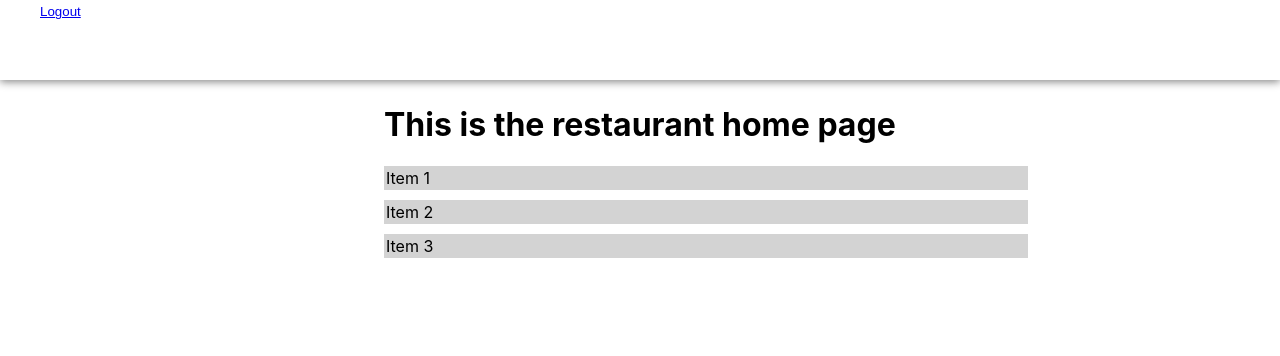
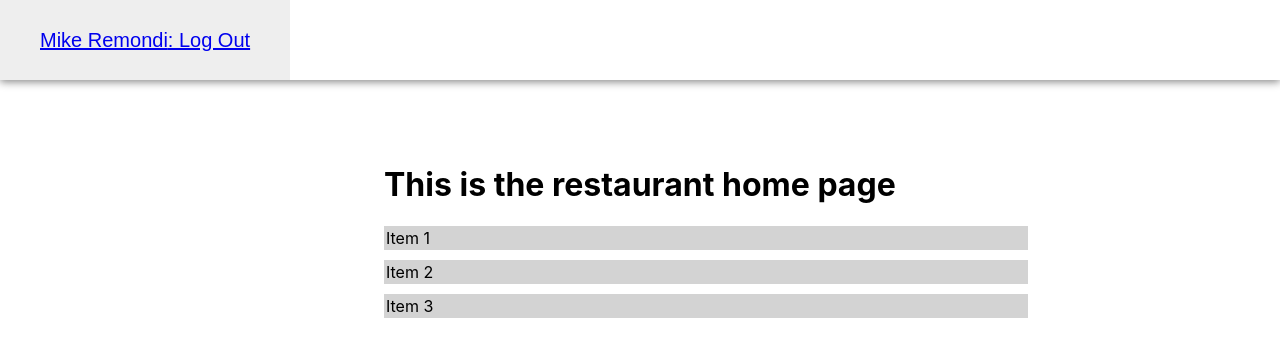
Before and after one commit to mremondi/CurateRestaurantPortal, a React (Create React App) app in the folder curate-restaurant-portal/: page / in a window 1280 px wide. Both pictures are taken after a click on the button "Login to my restaurant". Shown: the top 356 px of the page. Built offline with nearby package versions, Linux system fonts and the light colour scheme; no server answers.

Commit message:
Added more styling to login/logout buttons

```diff
--- a/curate-restaurant-portal/src/App.css
+++ b/curate-restaurant-portal/src/App.css
@@ -29,11 +29,6 @@ p{
   left: 40%;
 }
 
-.container {
-  top: 40%;
-  left: 40%;
-}
-
 .landing-page {
   position:absolute;
   top: 80%;
--- a/curate-restaurant-portal/src/App.js
+++ b/curate-restaurant-portal/src/App.js
@@ -2,7 +2,6 @@ import React, { Component } from 'react';
 import logo from './logo.svg';
 import './App.css';
 import Navbar from './Navbar/Navbar.js';
-import RestaurantHomePage from "./RestaurantHomePage/RestaurantHomePage.js"
 //Import Apollo
 import { Query } from "react-apollo";
 import gql from "graphql-tag";
@@ -34,10 +33,10 @@ class App extends Component {
   render() {
     const restaurants = this.state.restaurants;
     console.log(restaurants);
-    const user = {name: "Mike Remondi"};
+
     return (
       <div>
-      <Navbar user={user}/>
+      <Navbar user={ "Mike Remondi" }/>
         <div className="App">
           <div>
             {restaurants.map(restaurant =>
--- a/curate-restaurant-portal/src/Navbar/Navbar.css
+++ b/curate-restaurant-portal/src/Navbar/Navbar.css
@@ -22,7 +22,7 @@
 }
 
 
-.login{
+.login {
   height: 100%;
   width: auto;
   background: #ffffff;
@@ -30,6 +30,7 @@
   border: 0;
   padding-left: 40px;
   padding-right: 40px;
+  font-size: 20px;
 }
 
 .signUp, .account{
--- a/curate-restaurant-portal/src/Navbar/Navbar.js
+++ b/curate-restaurant-portal/src/Navbar/Navbar.js
@@ -8,7 +8,7 @@ class Navbar extends Component {
   constructor(props) {
       super(props);
       this.state = {
-        user: null,
+        user: props.name,
         loggedIn: false
       };
     }
@@ -16,7 +16,6 @@ class Navbar extends Component {
 
   handleRestaurantLogin = () => {
     this.setState(loginRestaurant);
-    console.log("Logged in?" + this.state.loggedIn);
   }
 
   handleRestaurantLogout = () => {
@@ -24,10 +23,10 @@ class Navbar extends Component {
   }
 
   render() {
+
     return (
       <Router>
         <div className="Navbar">
-          <div className="container">
             {!this.state.loggedIn &&
               <button className="login" onClick={this.handleRestaurantLogin}>
                 <Link to="/myrestaurants">Login to my restaurant</Link>
@@ -35,15 +34,10 @@ class Navbar extends Component {
             }
 
             { this.state.loggedIn &&
-              <div>
-                <button className="login"
-                        onClick={this.handleRestaurantLogout}>
-                        <Link to="/">Logout</Link>
+                <button className="login" onClick={this.handleRestaurantLogout}>
+                  <Link to="/">{this.state.user}: Log Out</Link>
                 </button>
-              </div>
             }
-
-          </div>
 
           <Route path="/myrestaurants" exact={true} component={RestaurantHomePage} />
           <Route path="/" exact={true} component={Main} />
@@ -55,15 +49,16 @@ class Navbar extends Component {
 }
 
 const loginRestaurant = (state, props) => {
-  console.log("loginRestaurant function...");
   return {
-    loggedIn: true
+    loggedIn: true,
+    user: "Mike Remondi"
   }
 }
 
 const logoutRestaurant = (state) => {
   return {
-    loggedIn: false
+    loggedIn: false,
+    user: ""
   }
 }
 
```
